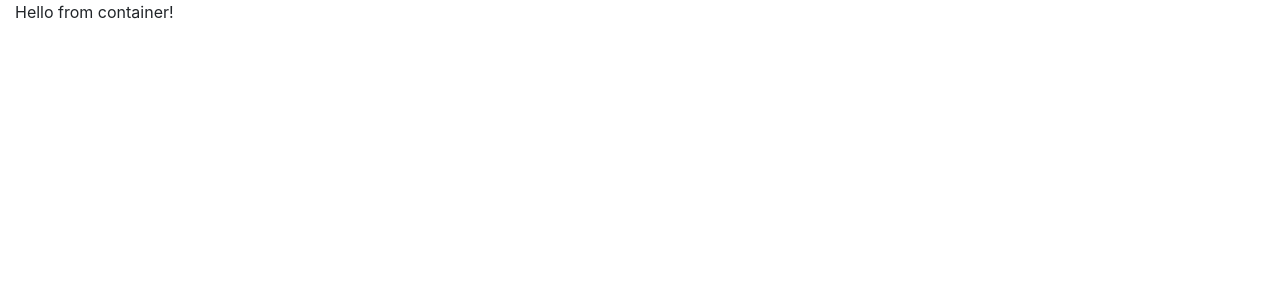
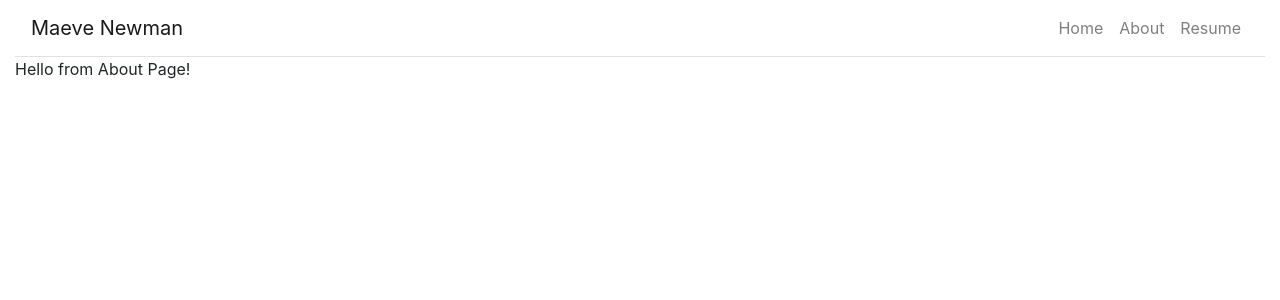
Before and after one commit to mwnewm/mwnewm.github.io, a React (Create React App) app in the folder personal-website/: page /about in a window 1280 px wide. Shown: the top 300 px of the page. Built offline with nearby package versions, Linux system fonts and the light colour scheme.

Commit message:
Add routes

```diff
--- a/personal-website/src/App.js
+++ b/personal-website/src/App.js
@@ -6,7 +6,13 @@ import {
   Link
 } from 'react-router-dom';
 import Container from 'react-bootstrap/Container';
+import Navbar from 'react-bootstrap/Navbar';
+import Nav from 'react-bootstrap/Nav';
 import './App.css';
+
+import HomePage from './pages/Home';
+import AboutPage from './pages/About';
+
 
 class App extends React.Component {
 
@@ -20,19 +26,14 @@ class App extends React.Component {
         {title: 'Resume', path: '/resume'}
       ],
       home: {
-        title: 'Title',
+        title: 'Home',
         subtitle: 'Subtitle',
-        substitle2: 'subtitle2'
       },
       about: {
         title: 'About Me',
-        subtitle: '',
-        substitle2: ''
       },
       resume: {
         title: 'Resume',
-        subtitle: '',
-        substitle2: ''
       }
     }
   }
@@ -40,9 +41,23 @@ class App extends React.Component {
   render() {
     return (
       <Router>
-        <Container fluid={true}>
-          <p>Hello from container!</p>
-        </Container>
+        <Container fluid={true} >
+          <Navbar className='border-bottom' bg='transparent' expand='lg'>
+            <Navbar.Brand>Maeve Newman</Navbar.Brand>
+            <Navbar.Toggle className="border-0" aria-controls="navbar-toggle"/>
+            <Navbar.Collapse id="navbar-toggle">
+              <Nav className="ml-auto">
+                <Link className="nav-link" to="/">Home</Link>
+                <Link className="nav-link" to="/about">About</Link>
+                <Link className="nav-link" to="/resume">Resume</Link>
+              </Nav>
+            </Navbar.Collapse>
+          </Navbar>
+
+          <Route path='/' exact render={() => <HomePage title={this.state.home.title} subTitle={this.state.home.subtitle}/>}></Route>
+          <Route path='/about' exact render={() => <AboutPage title={this.state.about.title} />}></Route>
+
+          </Container>
       </Router>
     );
   }
--- /dev/null
+++ b/personal-website/src/pages/About.js
@@ -0,0 +1,9 @@
+import React from 'react';
+
+function AboutPage(props){
+    return(
+        <p>Hello from About Page!</p>
+    );
+}
+
+export default AboutPage;
--- /dev/null
+++ b/personal-website/src/pages/Home.js
@@ -0,0 +1,9 @@
+import React from 'react';
+
+function HomePage(props){
+    return(
+        <p>Hello from homepage!</p>
+    );
+}
+
+export default HomePage;
```
